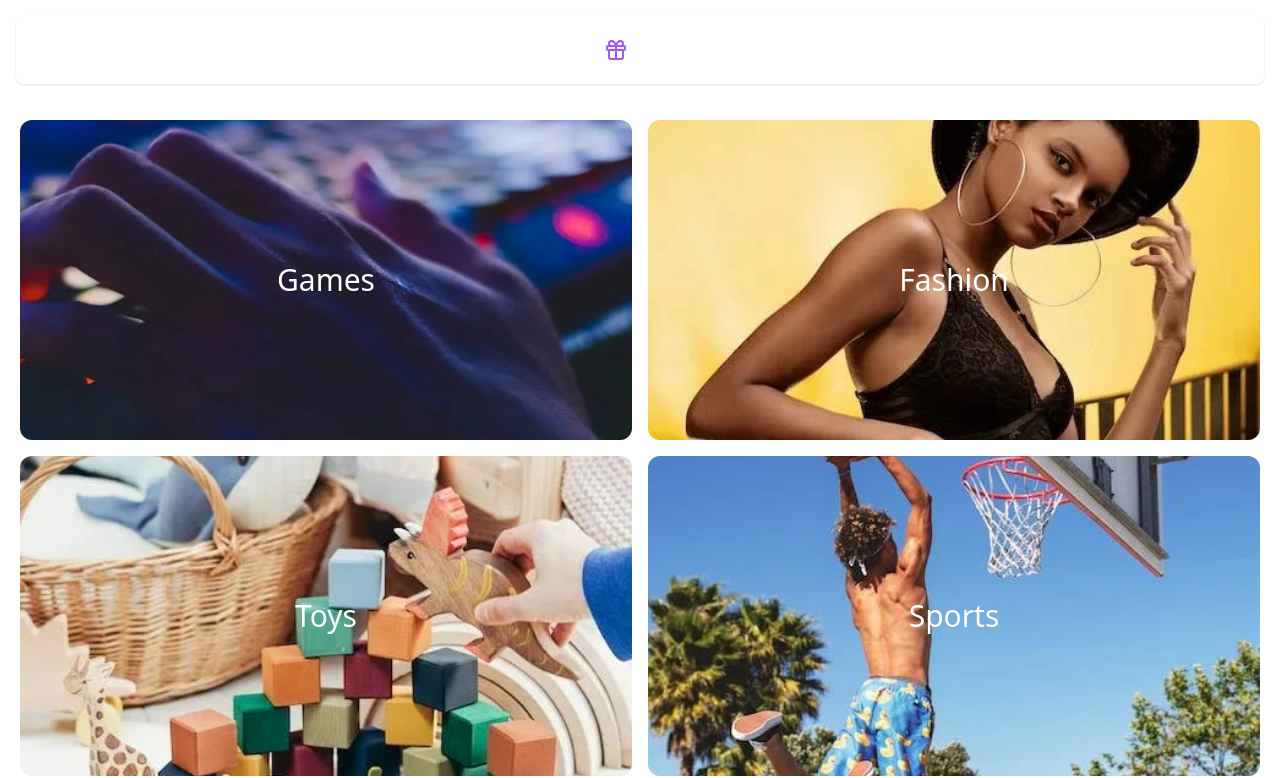
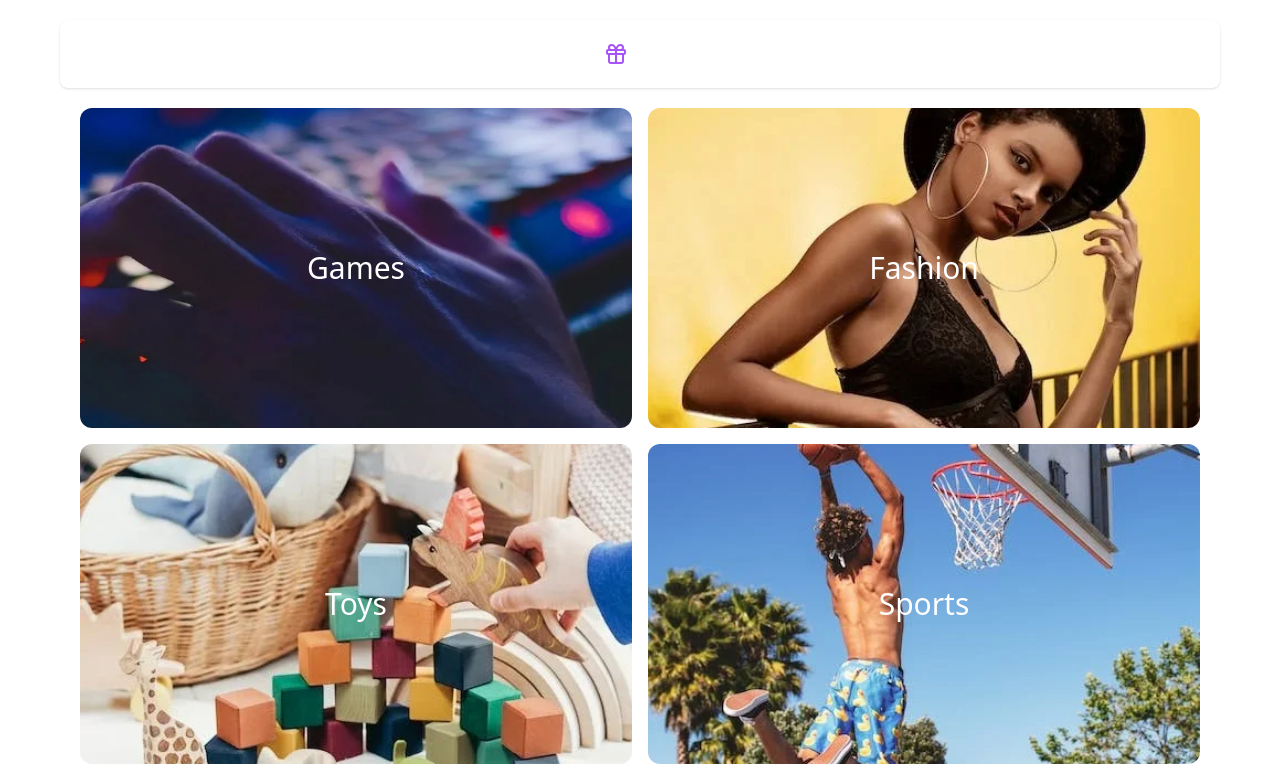
Before and after one commit to S-Thibaud/next-giftfinder, a Next.js app: page / in a window 1280 px wide. Shown: the top 778 px of the page. Built offline with nearby package versions, Linux system fonts and the light colour scheme.

Commit message:
results page updated - containers

```diff
--- a/src/components/Header/Header.js
+++ b/src/components/Header/Header.js
@@ -86,7 +86,7 @@ const Header = () => {
 
   return (
     // bg-gray-900
-    <nav className="bg-white text-white p-4 flex items-center justify-between rounded-lg shadow dark:bg-gray-900 m-4">
+    <nav className="bg-white text-white p-4 flex items-center justify-between rounded-lg shadow dark:bg-gray-900">
       {renderMenu()}
       {renderLogo()}
       {renderLogin()}
--- a/src/components/Product.js
+++ b/src/components/Product.js
@@ -12,11 +12,33 @@ const Product = ({ key, item }) => {
       <img
         src={item.productfoto}
         alt=""
-        className="absolute inset-0 w-full h-full object-cover rounded-xl transition-opacity duration-300 hover:opacity-50"
+        className="absolute inset-0 w-full md:h-100 lg:h-200 object-cover rounded-xl transition-opacity duration-300 hover:opacity-70"
       />
-      <h1 className="absolute text-black text-3xl">{item.productnaam}</h1>
-      <h1 className="absolute text-black text-3xl">{item.productprijs}</h1>
+      <div className="absolute bottom-0 w-full text-center text-black text-md bg-white p-2 flex">
+        <h1 className="w-3/5 text-left">{item.productnaam}</h1>
+        <h1 className="w-2/5 text-right">€ {item.productprijs}</h1>
+      </div>
     </li>
+
+    // <li
+    //   key={key}
+    //   className="relative flex items-center justify-center h-80"
+    //   onClick={() => handleCategoryClick(item.productlink)}
+    // >
+    //   <div className="w-full h-full relative p-2 bg-gray-200 rounded-xl">
+    //     <div className="p-2">
+    //       <img
+    //         src={item.productfoto}
+    //         alt=""
+    //         className="w-full h-full object-contain rounded-xl transition-opacity duration-300 hover:opacity-50"
+    //       />
+    //     </div>
+    //   </div>
+    //   <div className="absolute bottom-0 w-full text-center text-black text-md bg-white p-2">
+    //     <h1 className="text-left">{item.productnaam}</h1>
+    //     <h1 className="text-right">€ {item.productprijs}</h1>
+    //   </div>
+    // </li>
   );
 };
 
--- a/src/pages/categories/index.js
+++ b/src/pages/categories/index.js
@@ -5,13 +5,9 @@ const Categories = ({data}) => {
   return (
     <div>
       <h1>Data Display Component</h1>
-      {console.log(data)}
-      <ul className="grid grid-cols-2 gap-4 p-5">
+      <ul className="grid md:grid-cols-2 lg:grid-cols-4 gap-4">
         {data.map((item, index) => (
           <Product key={index} item={item} />
-          // <li key={index}>
-          //   {item.productnaam}
-          // </li>
         ))}
       </ul>
     </div>
--- a/src/styles/globals.css
+++ b/src/styles/globals.css
@@ -1,3 +1,9 @@
 @tailwind base;
 @tailwind components;
 @tailwind utilities;
+
+body {
+  max-width: 1200px;
+  margin: 0 auto;
+  padding: 1.25rem;
+}
```
Also changed, not shown: 1 other file (tests, documents, lock files or other folders).
